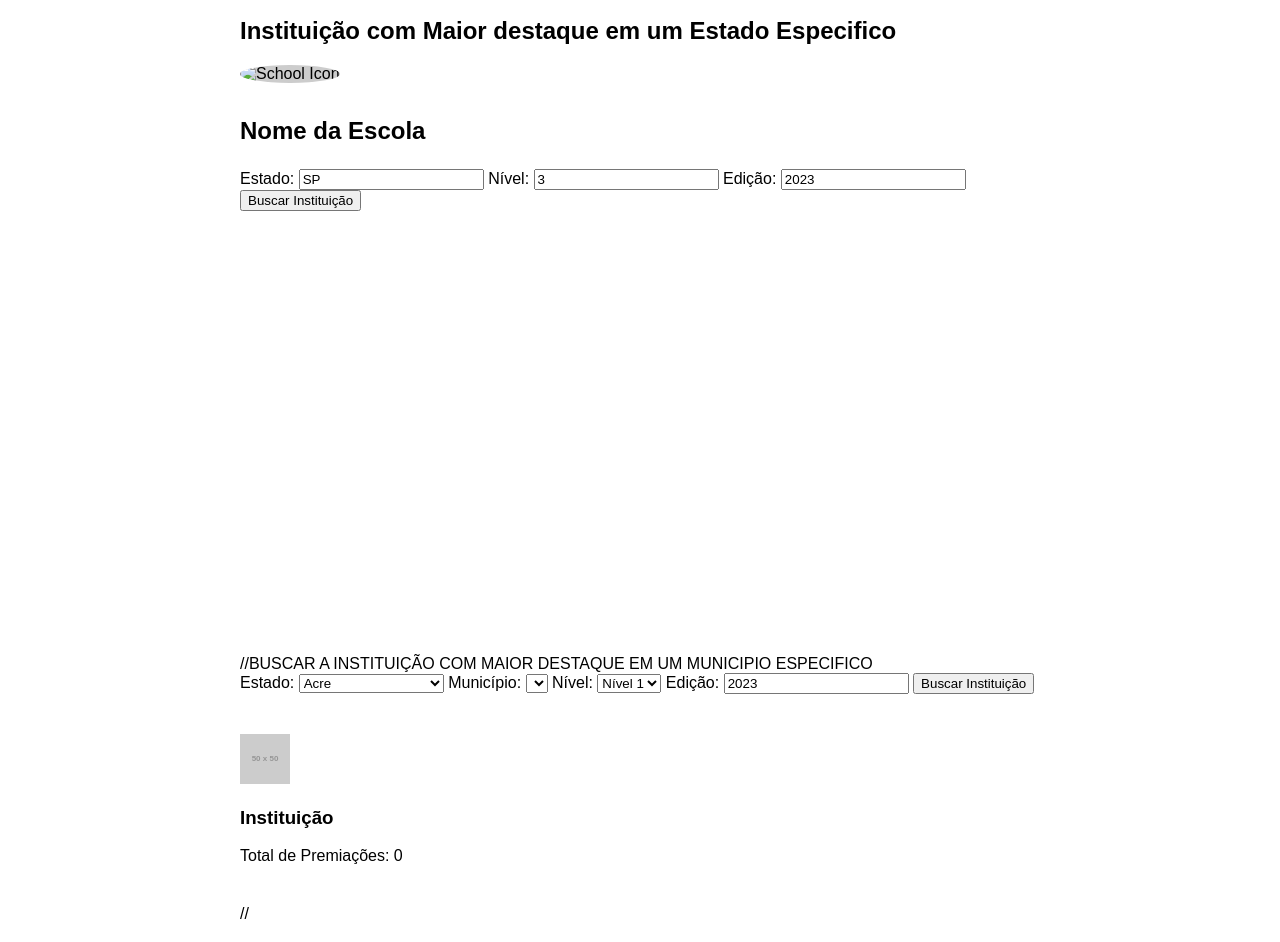
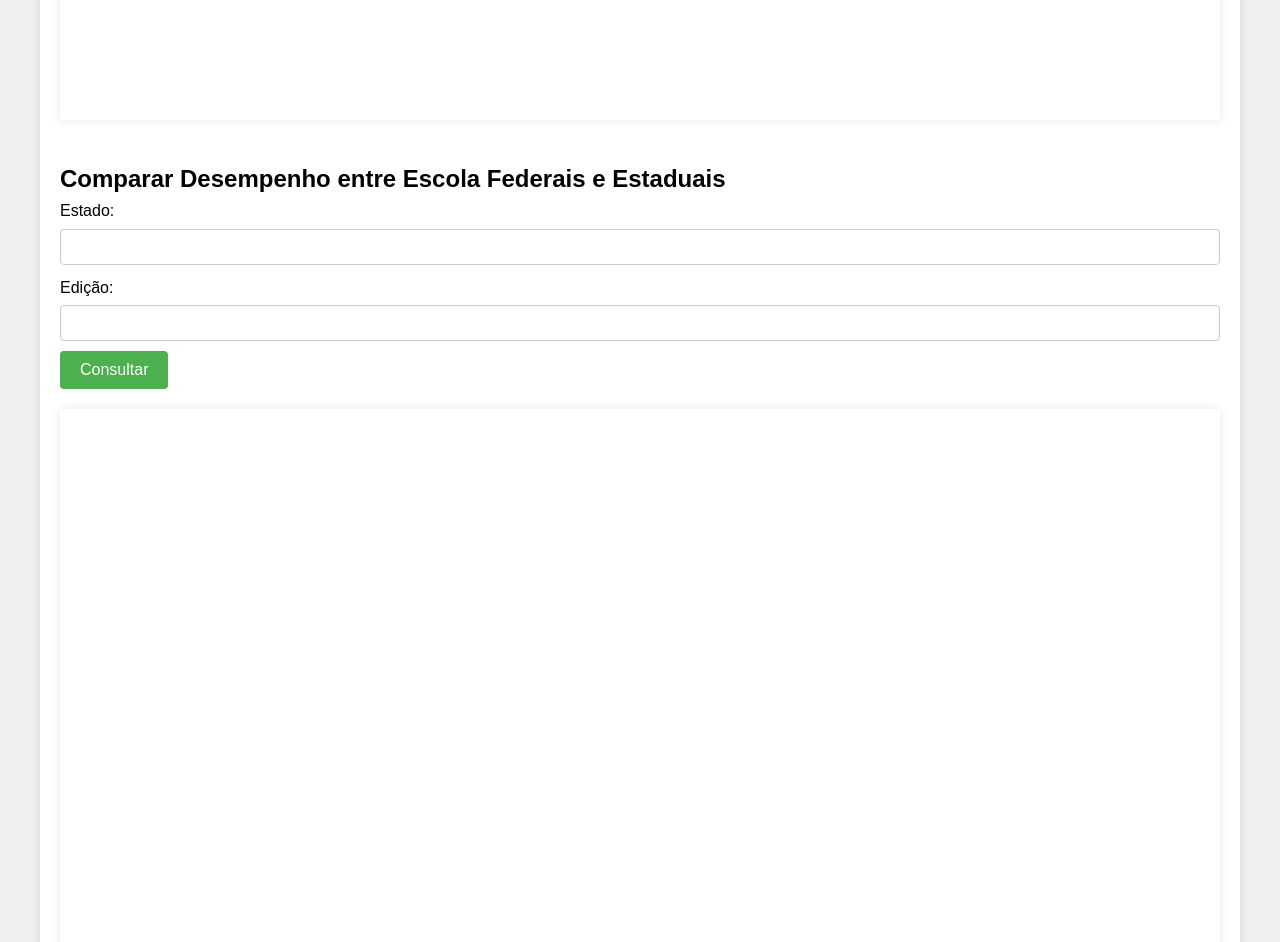
Before and after one commit to MiqueiasSoaresCardoso/obmepemgraficos, a plain HTML site: page index.html in a window 1280 px wide. Shown: the part 1858-2800 px from the top of the page. Drawn offline with nearby package versions, Linux system fonts and the light colour scheme; no server answers; placeholder pictures from the web are drawn by us.

Commit message:
Estilização

```diff
--- a/style.css
+++ b/style.css
@@ -1,65 +1,135 @@
+/* Reset de estilos para garantir consistência */
+* {
+    margin: 0;
+    padding: 0;
+    box-sizing: border-box;
+}
+
 body {
     font-family: Arial, sans-serif;
-    margin: 0;
-    padding: 0;
-    display: flex;
-    flex-direction: column;
-    align-items: center;
+    line-height: 1.6;
+    background-color: #f0f0f0;
+    padding: 20px;
 }
 
 header {
-    background-color: #f8f8f8;
-    width: 100%;
-    padding: 20px;
+    background-color: #4CAF50;
+    color: white;
     text-align: center;
-    border-bottom: 1px solid #ddd;
+    padding: 10px 0;
+}
+
+h1 {
+    margin: 0;
 }
 
 main {
-    max-width: 800px;
-    width: 100%;
+    max-width: 1200px;
+    margin: 20px auto;
+    background-color: #fff;
     padding: 20px;
+    box-shadow: 0 0 10px rgba(0, 0, 0, 0.1);
 }
 
 section {
     margin-bottom: 40px;
 }
 
+h2, h3 {
+    color: #4CAF50;
+}
+
+premiacao-box {
+    background-color: #f0f0f0;
+    border: 1px solid #ccc;
+    padding: 10px;
+    margin-bottom: 10px;
+    text-align: center;
+    width: 100%;
+    max-width: 200px;
+    display: inline-block;
+}
+
+premiacao-box h3 {
+    margin-bottom: 5px;
+    font-size: 18px;
+}
+
+premiacao-box p {
+    font-size: 24px;
+    font-weight: bold;
+    margin: 0;
+}
+
+form {
+    margin-bottom: 20px;
+}
+
+form label {
+    display: block;
+    margin-bottom: 5px;
+}
+
+form input[type="text"],
+form input[type="number"],
+form select {
+    width: 100%;
+    padding: 8px;
+    margin-bottom: 10px;
+    border: 1px solid #ccc;
+    border-radius: 4px;
+    font-size: 16px;
+}
+
+form button {
+    background-color: #4CAF50;
+    color: white;
+    border: none;
+    padding: 10px 20px;
+    cursor: pointer;
+    border-radius: 4px;
+    font-size: 16px;
+}
+
+form button:hover {
+    background-color: #45a049;
+}
+
 canvas {
     width: 100%;
-    height: 400px;
-}
-.container {
-    max-width: 600px;
-    margin: 0 auto;
-    padding: 20px;
-    text-align: center;
+    display: block;
+    margin-top: 20px;
+    box-shadow: 0 0 10px rgba(0, 0, 0, 0.1);
 }
 
 .icon-container {
-    margin-top: 20px;
+    display: flex;
+    align-items: center;
+    margin-bottom: 20px;
 }
 
-#schoolIcon {
-    width: 100px;
-    height: 100px;
-    border-radius: 50%;
-    background-color: #ccc;
-    margin-bottom: 10px;
+.icon-container img {
+    width: 50px;
+    height: 50px;
+    margin-right: 10px;
 }
 
-#schoolName {
-    font-size: 24px;
+.icon-container p {
+    font-size: 20px;
     font-weight: bold;
 }
-#totalPremiacoes {
-    display: flex;
-    gap: 10px;
-    margin-top: 20px;
+
+/* Estilos adicionais conforme necessário */
+
+/* Estilos específicos para dispositivos móveis */
+@media screen and (max-width: 768px) {
+    main {
+        padding: 10px;
+    }
+
+    .premiacao-box {
+        max-width: 100%;
+    }
+
+    /* Adicione mais ajustes responsivos conforme necessário */
 }
-.premiacao-box {
-    border: 1px solid #ccc;
-    padding: 20px;
-    text-align: center;
-    flex: 1;
-}
```
